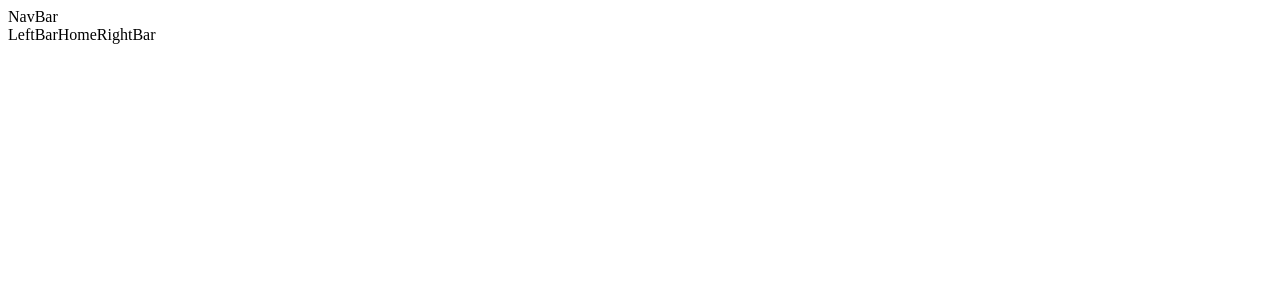
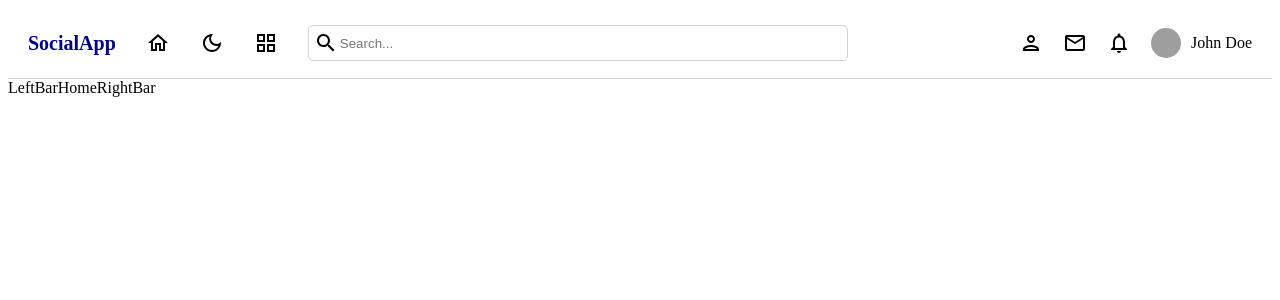
Before and after one commit to piyushkumargithub/SocialMediaApplication, a React (Create React App) app in the folder socialmediaapp/: page / in a window 1280 px wide. Shown: the top 300 px of the page. Built offline with nearby package versions, Linux system fonts and the light colour scheme; grey boxes are pictures that could not be loaded; the HTML template or start-up script is replaced by a standard one.

Commit message:
Navbar added

```diff
--- a/socialmediaapp/package.json
+++ b/socialmediaapp/package.json
@@ -3,6 +3,10 @@
   "version": "0.1.0",
   "private": true,
   "dependencies": {
+    "@emotion/react": "^11.10.5",
+    "@emotion/styled": "^11.10.5",
+    "@mui/icons-material": "^5.11.0",
+    "@mui/material": "^5.11.6",
     "react": "^18.2.0",
     "react-dom": "^18.2.0",
     "react-router-dom": "^6.7.0",
--- a/socialmediaapp/src/components/navBar/NavBar.jsx
+++ b/socialmediaapp/src/components/navBar/NavBar.jsx
@@ -1,11 +1,41 @@
-import "./navBar.scss"
-
-import React from 'react'
+import "./navBar.scss";
+import HomeOutlinedIcon from "@mui/icons-material/HomeOutlined";
+import DarkModeOutlinedIcon from "@mui/icons-material/DarkModeOutlined";
+import NotificationsOutlinedIcon from "@mui/icons-material/NotificationsOutlined";
+import GridViewOutlinedIcon from "@mui/icons-material/GridViewOutlined";
+import WbSunnyOutlinedIcon from "@mui/icons-material/WbSunnyOutlined";
+import EmailOutlinedIcon from "@mui/icons-material/EmailOutlined";
+import PersonOutlinedIcon from "@mui/icons-material/PersonOutlined";
+import SearchOutlinedIcon from "@mui/icons-material/SearchOutlined";
+import React from "react";
+import { Link } from "react-router-dom";
 
 const NavBar = () => {
   return (
-    <div>NavBar</div>
-  )
-}
+    <div className="navBar">
+      <div className="left">
+        <Link to="/" style={{ textDecoration: "none" }}>
+          <span>SocialApp</span>
+        </Link>
+        <HomeOutlinedIcon />
+        <DarkModeOutlinedIcon />
+        <GridViewOutlinedIcon />
+        <div className="search">
+          <SearchOutlinedIcon />
+          <input type={"text"} placeholder="Search..." />
+        </div>
+      </div>
+      <div className="right">
+        <PersonOutlinedIcon />
+        <EmailOutlinedIcon />
+        <NotificationsOutlinedIcon />
+        <div className="user">
+          <img src="https://images.pexels.com/photos/3228727/pexels-photo-3228727.jpeg" />
+          <span>John Doe</span>
+        </div>
+      </div>
+    </div>
+  );
+};
 
-export default NavBar
+export default NavBar;
--- a/socialmediaapp/src/components/navBar/navBar.scss
+++ b/socialmediaapp/src/components/navBar/navBar.scss
@@ -0,0 +1,48 @@
+.navBar {
+  display: flex;
+  align-items: center;
+  justify-content: space-between;
+  padding: 10px 20px;
+  height: 50px;
+  border-bottom: 1px solid lightgrey;
+  .left {
+    display: flex;
+    align-items: center;
+    gap: 30px;
+    span {
+      font-weight: bold;
+      font-size: 20px;
+      color: darkblue;
+    }
+    .search {
+      display: flex;
+      align-items: center;
+      border: 1px solid lightgrey;
+      border-radius: 5px;
+      padding: 5px;
+      input {
+        border: none;
+        width: 500px;
+      }
+    }
+  }
+  .right {
+    display: flex;
+    align-items: center;
+    gap: 20px;
+    .user {
+      display: flex;
+      align-items: center;
+      gap: 10px;
+      font-weight: 500;
+      img {
+        width: 30px;
+        height: 30px;
+        border-radius: 50%;
+        object-fit: cover;
+      }
+      span {
+      }
+    }
+  }
+}
```
Also changed, not shown: 1 other file (tests, documents, lock files or other folders).
